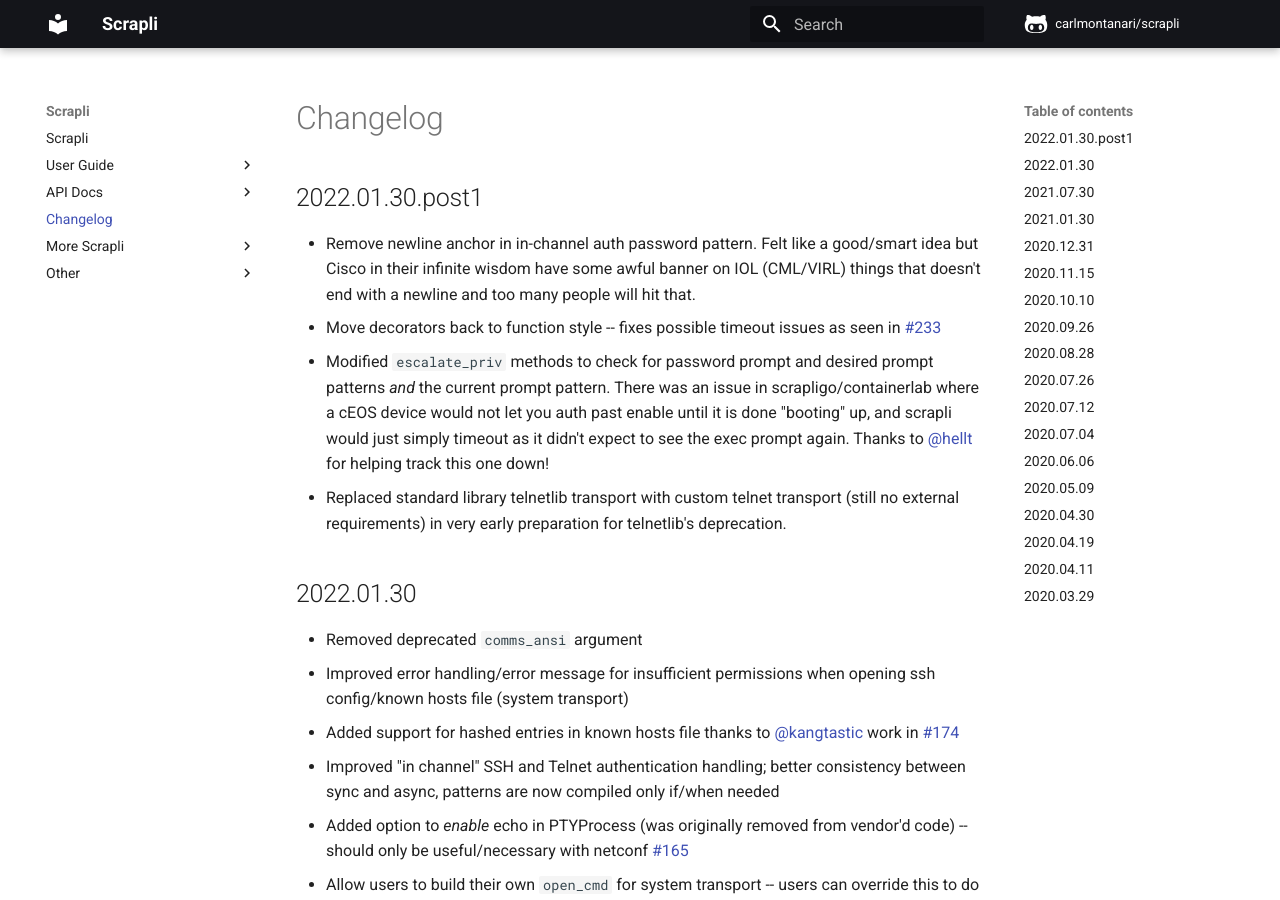
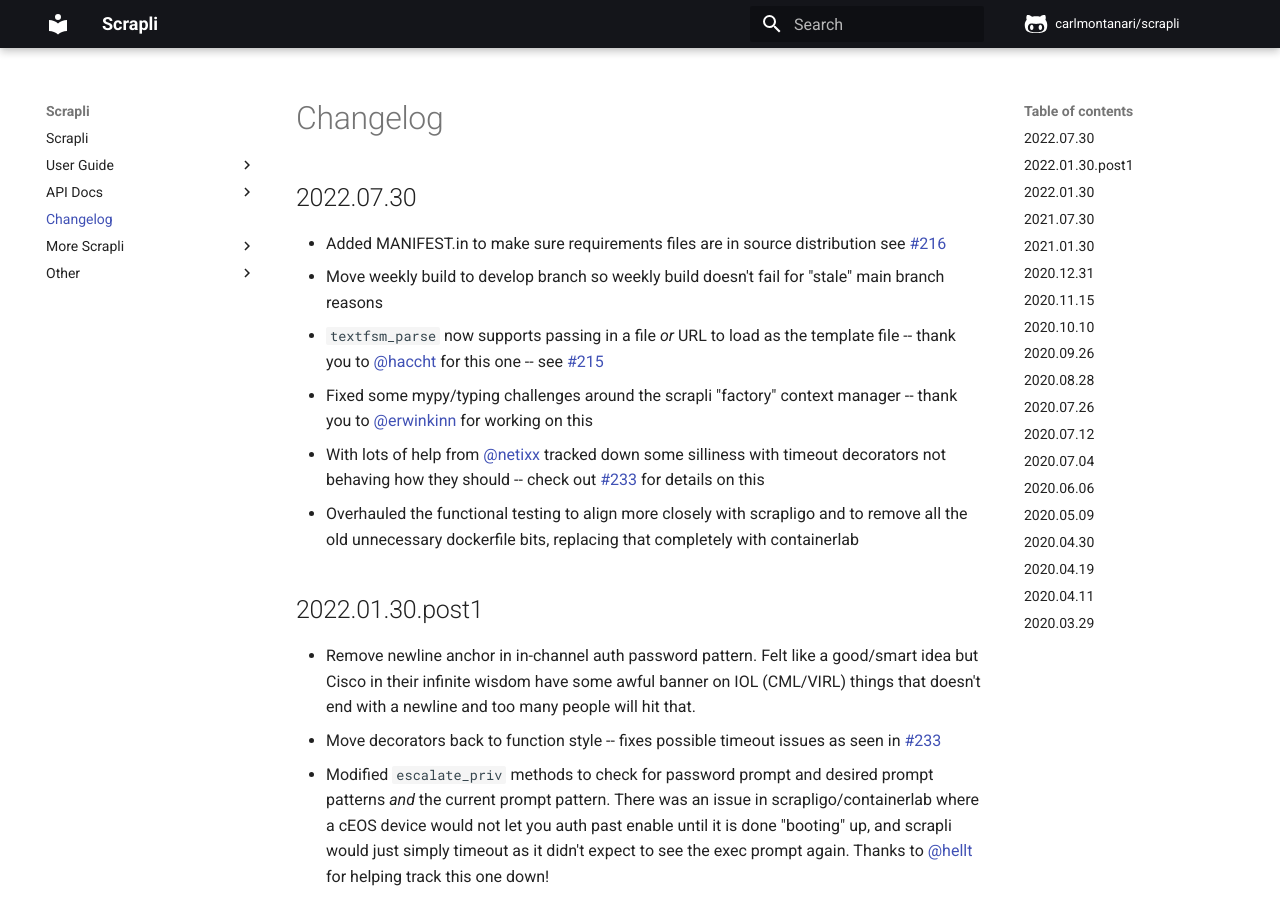
Before and after one commit to carlmontanari/scrapli, an MkDocs documentation site: the page built from docs/changelog.md, in a window 1280 px wide and 900 px high. Built offline with MkDocs 1.6.1 and Material for MkDocs 9.7.7, drawn with Linux system fonts in a browser that asks for light colours; comment, search, counter and statistics services are not loaded.

Commit message:
changelog catch up

```diff
--- a/docs/changelog.md
+++ b/docs/changelog.md
@@ -1,5 +1,19 @@
 Changelog
 =========
+
+## 2022.07.30
+
+- Added MANIFEST.in to make sure requirements files are in source distribution see #216
+- Move weekly build to develop branch so weekly build doesn't fail for "stale" main branch reasons
+- `textfsm_parse` now supports passing in a file *or* URL to load as the template file -- thank you to @haccht for
+  this one -- see #215
+- Fixed some mypy/typing challenges around the scrapli "factory" context manager -- thank you to @erwinkinn for
+  working on this
+- With lots of help from @netixx tracked down some silliness with timeout decorators not behaving how they should --
+  check out #233 for details on this
+- Overhauled the functional testing to align more closely with scrapligo and to remove all the old unnecessary
+  dockerfile bits, replacing that completely with containerlab
+
 
 ## 2022.01.30.post1
 
```
